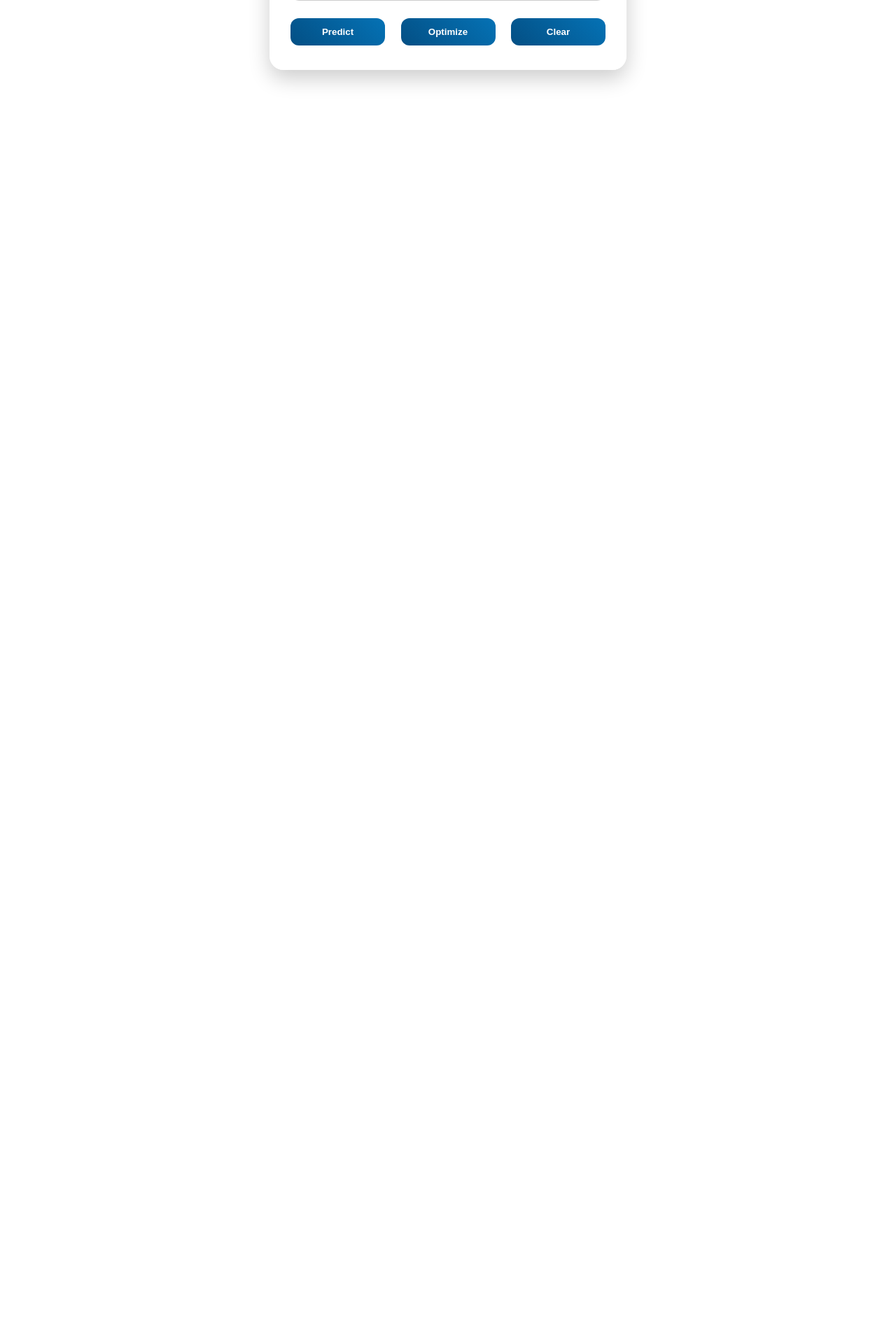
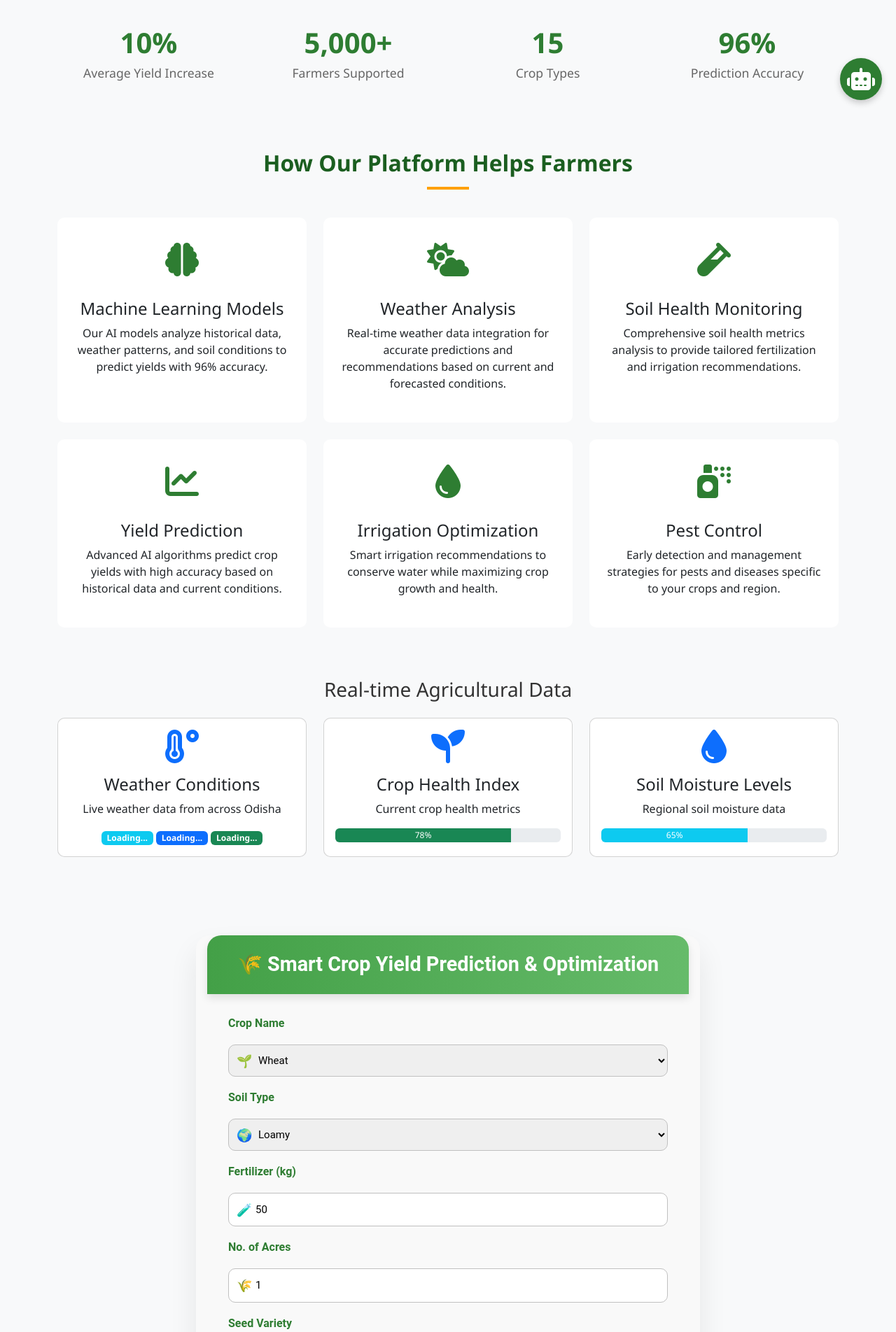
Before and after one commit to anjalipatturu/html_new, a Flask app: page / in a window 1280 px wide. Shown: the part 637-2541 px from the top of the page at 70% size. Before the commit the page ends 759 px from the top, so only its background shows below. Run offline with Flask 3, Linux system fonts and the light colour scheme; parts of the project's set-up code (start-up, migrations or seed data) failed here and were passed over; some libraries are stand-ins or nearby versions.

Commit message:
added files

```diff
--- a/app.py
+++ b/app.py
@@ -1,158 +1,37 @@
-from flask import Flask, render_template_string, request
-import pickle
+from flask import Flask, render_template, request
 import pandas as pd
+import joblib
+from pathlib import Path
 
 app = Flask(__name__)
 
-# Load trained model
-with open("crop_model.pkl", "rb") as f:
-    model = pickle.load(f)
+MODEL_PATH = Path("crop_model.pkl")
+if not MODEL_PATH.exists():
+    raise FileNotFoundError(f"Trained model not found. Run train.py to create {MODEL_PATH}")
 
-HTML = """
-<!DOCTYPE html>
-<html lang="en">
-<head>
-<meta charset="UTF-8">
-<title>🌾 Crop Yield Predictor</title>
-<link href="https://fonts.googleapis.com/css2?family=Roboto:wght@400;500;700&display=swap" rel="stylesheet">
-<style>
-    body {
-        font-family: 'Roboto', sans-serif;
-        background: #ffffff; /* Changed to pure white */
-        margin: 0;
-        padding: 0;
-    }
-    h2 {
-        text-align: center;
-        color: #034f84;
-        margin-top: 40px;
-        font-weight: 700;
-        font-size: 2.2em;
-    }
-    form {
-        width: 450px;
-        margin: 40px auto;
-        padding: 30px;
-        background: #ffffffcc;
-        border-radius: 20px;
-        box-shadow: 0 12px 30px rgba(0,0,0,0.2);
-        transition: 0.3s;
-    }
-    form:hover { box-shadow: 0 18px 40px rgba(0,0,0,0.3); }
-    label {
-        font-weight: 500;
-        margin-top: 10px;
-        display: block;
-        color: #034f84;
-    }
-    input, select {
-        width: 100%;
-        padding: 12px;
-        margin: 8px 0 20px 0;
-        border-radius: 12px;
-        border: 1px solid #ccc;
-        box-sizing: border-box;
-        font-size: 15px;
-        transition: 0.3s;
-    }
-    input:focus, select:focus {
-        border-color: #0572b5;
-        box-shadow: 0 0 5px rgba(5,114,181,0.5);
-        outline: none;
-    }
-    .button-container {
-        display: flex;
-        justify-content: space-between;
-        flex-wrap: wrap;
-    }
-    button {
-        width: 30%;
-        padding: 12px;
-        margin: 5px 0;
-        background: linear-gradient(45deg, #034f84, #0572b5);
-        color: #fff;
-        border: none;
-        border-radius: 12px;
-        cursor: pointer;
-        font-weight: 600;
-        transition: 0.3s;
-    }
-    button:hover {
-        background: linear-gradient(45deg, #0572b5, #034f84);
-        transform: translateY(-2px);
-        box-shadow: 0 8px 15px rgba(0,0,0,0.2);
-    }
-    .result-card {
-        width: 450px;
-        margin: 20px auto;
-        padding: 20px;
-        background: #f8f8f8;
-        border-radius: 15px;
-        text-align: center;
-        font-weight: 600;
-        color: #034f84;
-        font-size: 1.3em;
-        box-shadow: 0 8px 20px rgba(0,0,0,0.1);
-        transition: 0.3s;
-    }
-    .result-card:hover {
-        box-shadow: 0 12px 30px rgba(0,0,0,0.2);
-    }
-    @media(max-width:500px){
-        form, .result-card { width: 90%; padding: 20px; }
-        button { width: 45%; margin: 5px 2%; }
-    }
-</style>
-</head>
-<body>
-<h2>🌾 Crop Yield Prediction & Optimization</h2>
-<form method="POST">
-    <label>Crop Name:</label>
-    <select name="crop_name">
-        <option {{'selected' if form.get('crop_name')=='Wheat' else ''}}>Wheat</option>
-        <option {{'selected' if form.get('crop_name')=='Rice' else ''}}>Rice</option>
-        <option {{'selected' if form.get('crop_name')=='Maize' else ''}}>Maize</option>
-        <option {{'selected' if form.get('crop_name')=='Soybean' else ''}}>Soybean</option>
-    </select>
+pipeline = joblib.load(MODEL_PATH)
 
-    <label>Soil Type:</label>
-    <select name="soil_type">
-        <option {{'selected' if form.get('soil_type')=='Clay' else ''}}>Clay</option>
-        <option {{'selected' if form.get('soil_type')=='Sandy' else ''}}>Sandy</option>
-        <option {{'selected' if form.get('soil_type')=='Loamy' else ''}}>Loamy</option>
-        <option {{'selected' if form.get('soil_type')=='Silty' else ''}}>Silty</option>
-    </select>
+# Helper to build input dataframe
+def build_input_df(crop_name, soil_type, seed_variety, fertilizer_kg, no_of_acres):
+    crop_name = str(crop_name).strip().title()
+    soil_type = str(soil_type).strip().title()
+    seed_variety = str(seed_variety).strip().title()
+    fertilizer_kg = float(fertilizer_kg)
+    no_of_acres = float(no_of_acres)
+    fertilizer_per_acre = fertilizer_kg / no_of_acres if no_of_acres > 0 else 0
+    return pd.DataFrame({
+        "crop_name": [crop_name],
+        "soil_type": [soil_type],
+        "seed_variety": [seed_variety],
+        "fertilizer_kg": [fertilizer_kg],
+        "no_of_acres": [no_of_acres],
+        "fertilizer_per_acre": [fertilizer_per_acre]
+    })
 
-    <label>Fertilizer (kg):</label>
-    <input type="number" name="fertilizer_kg" value="{{form.get('fertilizer_kg','50')}}" step="1"/>
-
-    <label>No. of Acres:</label>
-    <input type="number" name="no_of_acres" value="{{form.get('no_of_acres','1')}}" step="0.1"/>
-
-    <label>Seed Variety:</label>
-    <select name="seed_variety">
-        <option {{'selected' if form.get('seed_variety')=='Hybrid' else ''}}>Hybrid</option>
-        <option {{'selected' if form.get('seed_variety')=='Local' else ''}}>Local</option>
-        <option {{'selected' if form.get('seed_variety')=='Improved' else ''}}>Improved</option>
-    </select>
-
-    <div class="button-container">
-        <button type="submit" name="action" value="predict">Predict</button>
-        <button type="submit" name="action" value="optimize">Optimize</button>
-        <button type="submit" name="action" value="clear">Clear</button>
-    </div>
-</form>
-
-{% if result %}
-<div class="result-card">{{result}}</div>
-{% endif %}
-</body>
-</html>
-"""
-
-@app.route("/", methods=["GET","POST"])
+@app.route("/", methods=["GET", "POST"])
 def home():
-    result = ""
+    result = None
+    suggestions = None
     form = request.form
     if request.method == "POST":
         if form.get("action") == "clear":
@@ -160,34 +39,50 @@ def home():
         else:
             crop_name = form.get("crop_name", "Wheat")
             soil_type = form.get("soil_type", "Loamy")
-            fertilizer_kg = float(form.get("fertilizer_kg", 50))
-            no_of_acres = float(form.get("no_of_acres", 1))
+            fertilizer_kg = float(form.get("fertilizer_kg", 50) or 50)
+            no_of_acres = float(form.get("no_of_acres", 1) or 1)
             seed_variety = form.get("seed_variety", "Hybrid")
 
-            fertilizer_per_acre = fertilizer_kg / max(no_of_acres, 0.01)
-
-            # Input DataFrame
-            X = pd.DataFrame([[crop_name, soil_type, seed_variety, fertilizer_kg, no_of_acres, fertilizer_per_acre]],
-                             columns=["crop_name","soil_type","seed_variety","fertilizer_kg","no_of_acres","fertilizer_per_acre"])
+            X = build_input_df(crop_name, soil_type, seed_variety, fertilizer_kg, no_of_acres)
 
             if form.get("action") == "predict":
-                y_pred = model.predict(X)[0]
-                y_pred = max(100, y_pred)  # Ensure three-digit kg
-                result = f"🌱 Predicted Yield: {y_pred:.2f} kg"
+                y_pred = pipeline.predict(X)[0]
+                result = f"🌱 Predicted Yield: {int(round(y_pred)):,} kg"
 
             elif form.get("action") == "optimize":
+                fert_min = max(0, int(fertilizer_kg - 50))
+                fert_max = min(1000, int(fertilizer_kg + 50))
+                fert_candidates = list(range(fert_min, fert_max + 1, 10))
+                seed_options = ["Hybrid", "Improved", "Local"]
+
+                best = {"pred": -1e9, "fert": None, "seed": None}
+                for s in seed_options:
+                    for f in fert_candidates:
+                        X_try = build_input_df(crop_name, soil_type, s, f, no_of_acres)
+                        pred = pipeline.predict(X_try)[0]
+                        if pred > best["pred"]:
+                            best = {"pred": pred, "fert": f, "seed": s}
+
                 suggestions = []
-                if fertilizer_kg < 100:
-                    suggestions.append(f"💡 Increase fertilizer from {fertilizer_kg} kg")
-                if no_of_acres < 5:
-                    suggestions.append(f"💡 Consider increasing area from {no_of_acres} acres")
+                current_pred = pipeline.predict(X)[0]
+                if best["pred"] > current_pred + 1e-6:
+                    gain = best["pred"] - current_pred
+                    suggestions.append(
+                        f"✅ Best found: Use {best['seed']} seeds with {best['fert']} kg fertilizer → predicted yield {int(round(best['pred'])):,} kg (gain {int(round(gain)):,} kg)."
+                    )
+                    suggestions.append("Note: Verify with local agronomic guidance before large changes.")
+                else:
+                    suggestions.append("✅ Current inputs are near-optimal in this search range.")
+
+                if fertilizer_kg < 50:
+                    suggestions.append("💡 Soil tests help tune fertilizer — low fertilizer may limit yield.")
                 if seed_variety.lower() != "hybrid":
-                    suggestions.append("💡 Use Hybrid seeds for better yield")
-                if not suggestions:
-                    suggestions.append("✅ Inputs are optimal based on current model")
-                result = " | ".join(suggestions)
+                    suggestions.append("💡 Hybrid seeds often increase yield (but check cost/availability).")
+                suggestions.append("ℹ️ These are model-based suggestions. Consult local experts for field-level advice.")
 
-    return render_template_string(HTML, result=result, form=form)
+                result = f"🌱 Current predicted yield: {int(round(current_pred)):,} kg | Best candidate predicted: {int(round(best['pred'])):,} kg"
+
+    return render_template("new.html", result=result, form=form, suggestions=suggestions)
 
 if __name__ == "__main__":
     app.run(debug=True, port=8000)
--- a/templates/new.html
+++ b/templates/new.html
@@ -755,18 +755,18 @@
                         </form>
                     </div>
                     <!-- Crop Yield Predictor Form Start -->
-<div class="container py-5">
+<!--<div class="container py-5">
     <div class="row justify-content-center">
         <div class="col-md-6">
             <div class="card p-4">
                 <h1 class="text-center mb-4">🌱 Crop Yield Predictor</h1>
 
-  <!-- fields same as before -->
+
   <div class="mb-3">
      <div class="card p-4 shadow mb-4">
   <h3 class="text-center mb-3">🌱 Crop Yield Predictor</h3>
 
-  <!-- Result placeholders -->
+
   <div id="resultBox" class="alert alert-success text-center d-none"></div>
   <div id="errorBox" class="alert alert-danger text-center d-none"></div>
 
@@ -823,13 +823,90 @@
   </div>
 {% endif %}
 
-<!-- Your regional prediction HTML continues below -->
+
 
             </div>
         </div>
     </div>
 </div>
 <!-- Crop Yield Predictor Form End -->
+<div style="max-width:720px; margin:40px auto; font-family:'Roboto',sans-serif; padding:0 16px; background:#f9f9f9; border-radius:20px; box-shadow:0 20px 40px rgba(0,0,0,0.08);">
+    <header style="background:linear-gradient(90deg,#43a047,#66bb6a); color:white; text-align:center; padding:20px 0; font-size:1.8em; font-weight:700; border-top-left-radius:20px; border-top-right-radius:20px; box-shadow:0 6px 12px rgba(0,0,0,0.1);">
+        🌾 Smart Crop Yield Prediction & Optimization
+    </header>
+    <form method="POST" style="padding:30px; display:flex; flex-direction:column; gap:18px;">
+
+        <label style="font-weight:600; color:#2e7d32;">Crop Name</label>
+        <div style="position:relative;">
+            <span style="position:absolute; left:12px; top:50%; transform:translateY(-50%); font-size:18px;">🌱</span>
+            <select name="crop_name" style="width:100%; padding:12px 14px 12px 38px; border-radius:10px; border:1px solid #c0c0c0; font-size:15px;">
+                <option {{'selected' if form.get('crop_name')=='Wheat' else ''}}>Wheat</option>
+                <option {{'selected' if form.get('crop_name')=='Rice' else ''}}>Rice</option>
+                <option {{'selected' if form.get('crop_name')=='Maize' else ''}}>Maize</option>
+                <option {{'selected' if form.get('crop_name')=='Soybean' else ''}}>Soybean</option>
+                <option {{'selected' if form.get('crop_name')=='Cotton' else ''}}>Cotton</option>
+                <option {{'selected' if form.get('crop_name')=='Barley' else ''}}>Barley</option>
+            </select>
+        </div>
+
+        <label style="font-weight:600; color:#2e7d32;">Soil Type</label>
+        <div style="position:relative;">
+            <span style="position:absolute; left:12px; top:50%; transform:translateY(-50%); font-size:18px;">🌍</span>
+            <select name="soil_type" style="width:100%; padding:12px 14px 12px 38px; border-radius:10px; border:1px solid #c0c0c0; font-size:15px;">
+                <option {{'selected' if form.get('soil_type')=='Loamy' else ''}}>Loamy</option>
+                <option {{'selected' if form.get('soil_type')=='Clay' else ''}}>Clay</option>
+                <option {{'selected' if form.get('soil_type')=='Sandy' else ''}}>Sandy</option>
+                <option {{'selected' if form.get('soil_type')=='Silty' else ''}}>Silty</option>
+                <option {{'selected' if form.get('soil_type')=='Peaty' else ''}}>Peaty</option>
+            </select>
+        </div>
+
+        <label style="font-weight:600; color:#2e7d32;">Fertilizer (kg)</label>
+        <div style="position:relative;">
+            <span style="position:absolute; left:12px; top:50%; transform:translateY(-50%); font-size:18px;">🧪</span>
+            <input type="number" step="1" min="0" name="fertilizer_kg" value="{{form.get('fertilizer_kg','50')}}" style="width:100%; padding:12px 14px 12px 38px; border-radius:10px; border:1px solid #c0c0c0; font-size:15px;" />
+        </div>
+
+        <label style="font-weight:600; color:#2e7d32;">No. of Acres</label>
+        <div style="position:relative;">
+            <span style="position:absolute; left:12px; top:50%; transform:translateY(-50%); font-size:18px;">🌾</span>
+            <input type="number" step="0.1" min="0" name="no_of_acres" value="{{form.get('no_of_acres','1')}}" style="width:100%; padding:12px 14px 12px 38px; border-radius:10px; border:1px solid #c0c0c0; font-size:15px;" />
+        </div>
+
+        <label style="font-weight:600; color:#2e7d32;">Seed Variety</label>
+        <div style="position:relative;">
+            <span style="position:absolute; left:12px; top:50%; transform:translateY(-50%); font-size:18px;">🌿</span>
+            <select name="seed_variety" style="width:100%; padding:12px 14px 12px 38px; border-radius:10px; border:1px solid #c0c0c0; font-size:15px;">
+                <option {{'selected' if form.get('seed_variety')=='Hybrid' else ''}}>Hybrid</option>
+                <option {{'selected' if form.get('seed_variety')=='Improved' else ''}}>Improved</option>
+                <option {{'selected' if form.get('seed_variety')=='Local' else ''}}>Local</option>
+            </select>
+        </div>
+
+        <div style="display:flex; gap:12px; flex-wrap:wrap; margin-top:20px;">
+            <button type="submit" name="action" value="predict" style="flex:1; min-width:140px; padding:12px; border-radius:10px; border:none; background:linear-gradient(45deg,#43a047,#66bb6a); color:white; font-weight:700; cursor:pointer; transition:0.25s;">Predict Yield</button>
+            <button type="submit" name="action" value="optimize" style="flex:1; min-width:140px; padding:12px; border-radius:10px; border:none; background:linear-gradient(45deg,#0288d1,#26c6da); color:white; font-weight:700; cursor:pointer; transition:0.25s;">Optimize</button>
+            <button type="submit" name="action" value="clear" style="flex:1; min-width:140px; padding:12px; border-radius:10px; border:none; background:#9e9e9e; color:white; font-weight:700; cursor:pointer; transition:0.25s;">Clear</button>
+        </div>
+    </form>
+
+    {% if result %}
+    <div style="margin-top:24px; padding:18px; border-radius:12px; background:#e8f5e9; color:#2e7d32; font-weight:700; box-shadow:0 8px 20px rgba(0,0,0,0.06); font-size:1.1em;">
+        {{result}}
+    </div>
+    {% endif %}
+
+    {% if suggestions %}
+    <div style="margin-top:16px; padding:16px; border-radius:12px; background:#fff9c4; color:#827717; font-weight:600; box-shadow:0 6px 14px rgba(0,0,0,0.05);">
+        <strong>Optimization suggestions:</strong>
+        <ul style="margin-top:8px; padding-left:20px;">
+        {% for s in suggestions %}
+            <li>{{s}}</li>
+        {% endfor %}
+        </ul>
+    </div>
+    {% endif %}
+</div>
 
                     <!-- Loading Spinner -->
                     <div class="loading-spinner" id="loadingSpinner">
```
Also changed, not shown: train.py (+87 -50 lines), 1 other file.
